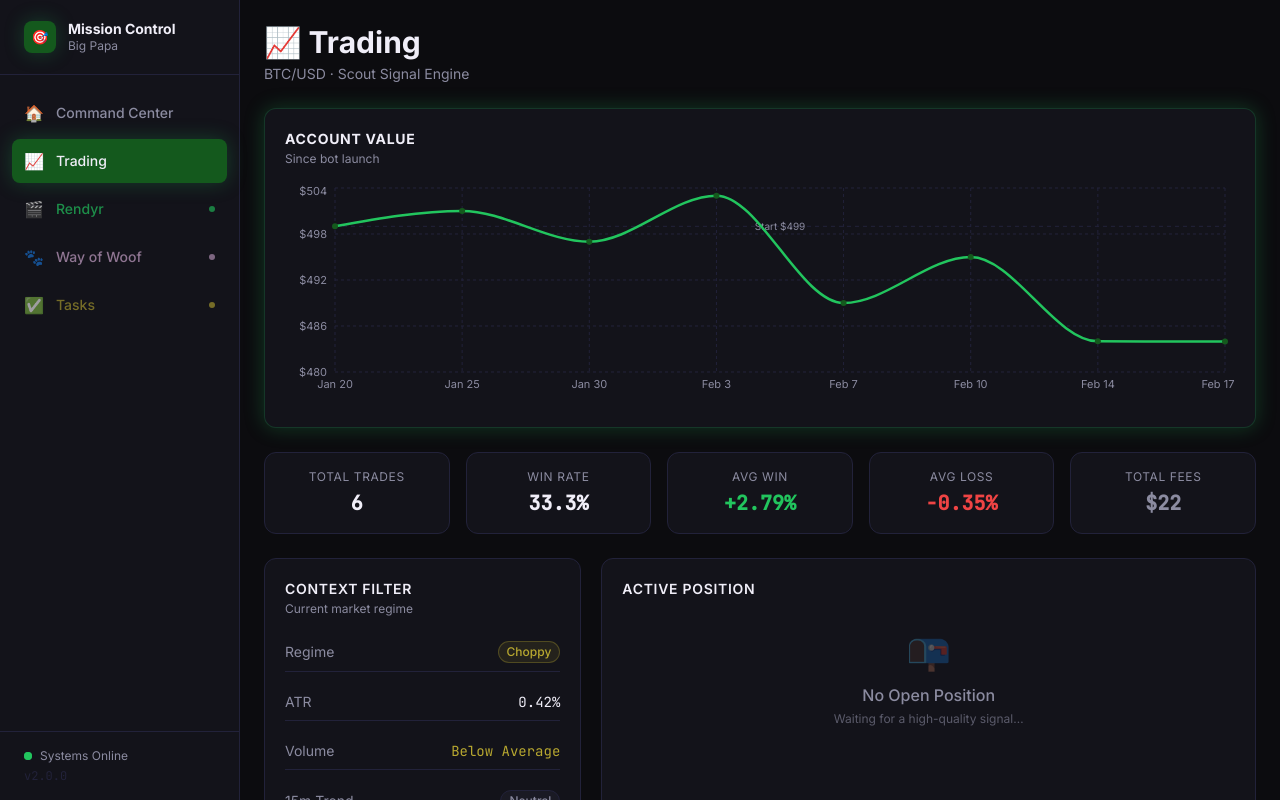
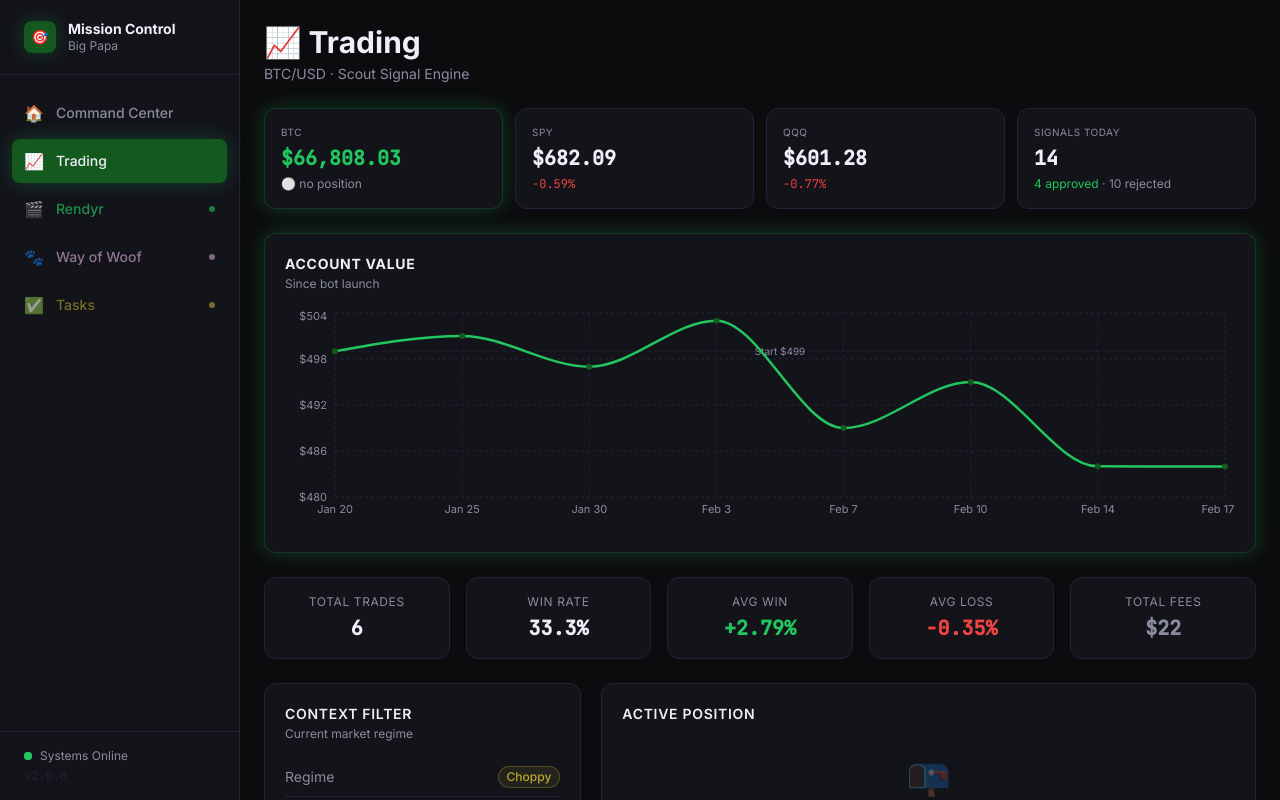
Before and after one commit to kuvomoney-hue/This-is-gonna-be-fun, a Next.js app: page /trading in a window 1280 px wide. Shown: the top 800 px of the page. Built offline with nearby package versions, Linux system fonts and the light colour scheme.

Commit message:
📊 Trading lens: live BTC/SPY/QQQ prices + today's signal stats from cron data

```diff
--- a/app/trading/page.tsx
+++ b/app/trading/page.tsx
@@ -1,5 +1,6 @@
 "use client";
 
+import { useEffect, useState } from "react";
 import Card from "@/components/Card";
 import Badge from "@/components/Badge";
 import SignalRow from "@/components/SignalRow";
@@ -22,6 +23,16 @@ import {
   ResponsiveContainer,
   ReferenceLine,
 } from "recharts";
+
+interface LiveData {
+  btc_price?: number;
+  account_total?: number;
+  usdt_balance?: number;
+  has_position?: boolean;
+  spy?: { price: number; change_pct: number };
+  qqq?: { price: number; change_pct: number };
+  signals_today?: { approved: number; rejected: number; total: number };
+}
 
 const CustomTooltip = ({
   active,
@@ -49,6 +60,20 @@ const trendVariant = (t: "BULLISH" | "BEARISH" | "NEUTRAL") =>
   t === "BULLISH" ? "bullish" : t === "BEARISH" ? "bearish" : "neutral";
 
 export default function TradingPage() {
+  const [live, setLive] = useState<LiveData>({});
+
+  useEffect(() => {
+    fetch("/data/trading.json", { cache: "no-store" })
+      .then(r => r.json())
+      .then(setLive)
+      .catch(() => {});
+  }, []);
+
+  const fmtChange = (pct?: number) => {
+    if (pct == null) return "—";
+    return `${pct >= 0 ? "+" : ""}${pct.toFixed(2)}%`;
+  };
+
   return (
     <div className="p-4 md:p-6 space-y-6 max-w-7xl mx-auto">
 
@@ -56,6 +81,54 @@ export default function TradingPage() {
       <div>
         <h1 className="text-3xl font-bold text-text-primary">📈 Trading</h1>
         <p className="text-text-secondary text-sm mt-1">BTC/USD · Scout Signal Engine</p>
+      </div>
+
+      {/* ── Live Prices + Signal Stats Strip ── */}
+      <div className="grid grid-cols-2 sm:grid-cols-4 gap-3">
+        {/* BTC */}
+        <div className="bg-surface border border-primary-bright/20 rounded-xl p-4 shadow-glow-green">
+          <p className="text-[10px] text-text-secondary uppercase tracking-wider mb-1">BTC</p>
+          <p className="text-xl font-mono font-bold text-primary-bright">
+            ${live.btc_price ? live.btc_price.toLocaleString() : "—"}
+          </p>
+          <p className="text-xs text-text-secondary mt-1">
+            {live.has_position ? "🟢 in position" : "⚪ no position"}
+          </p>
+        </div>
+
+        {/* SPY */}
+        <div className="bg-surface border border-border rounded-xl p-4">
+          <p className="text-[10px] text-text-secondary uppercase tracking-wider mb-1">SPY</p>
+          <p className="text-xl font-mono font-bold text-text-primary">
+            ${live.spy?.price ?? "—"}
+          </p>
+          <p className={`text-xs mt-1 font-mono ${(live.spy?.change_pct ?? 0) >= 0 ? "text-primary-bright" : "text-danger"}`}>
+            {fmtChange(live.spy?.change_pct)}
+          </p>
+        </div>
+
+        {/* QQQ */}
+        <div className="bg-surface border border-border rounded-xl p-4">
+          <p className="text-[10px] text-text-secondary uppercase tracking-wider mb-1">QQQ</p>
+          <p className="text-xl font-mono font-bold text-text-primary">
+            ${live.qqq?.price ?? "—"}
+          </p>
+          <p className={`text-xs mt-1 font-mono ${(live.qqq?.change_pct ?? 0) >= 0 ? "text-primary-bright" : "text-danger"}`}>
+            {fmtChange(live.qqq?.change_pct)}
+          </p>
+        </div>
+
+        {/* Signals Today */}
+        <div className="bg-surface border border-border rounded-xl p-4">
+          <p className="text-[10px] text-text-secondary uppercase tracking-wider mb-1">Signals Today</p>
+          <p className="text-xl font-mono font-bold text-text-primary">
+            {live.signals_today?.total ?? "—"}
+          </p>
+          <p className="text-xs mt-1">
+            <span className="text-primary-bright">{live.signals_today?.approved ?? 0} approved</span>
+            <span className="text-text-secondary"> · {live.signals_today?.rejected ?? 0} rejected</span>
+          </p>
+        </div>
       </div>
 
       {/* Account Value Chart */}
```
